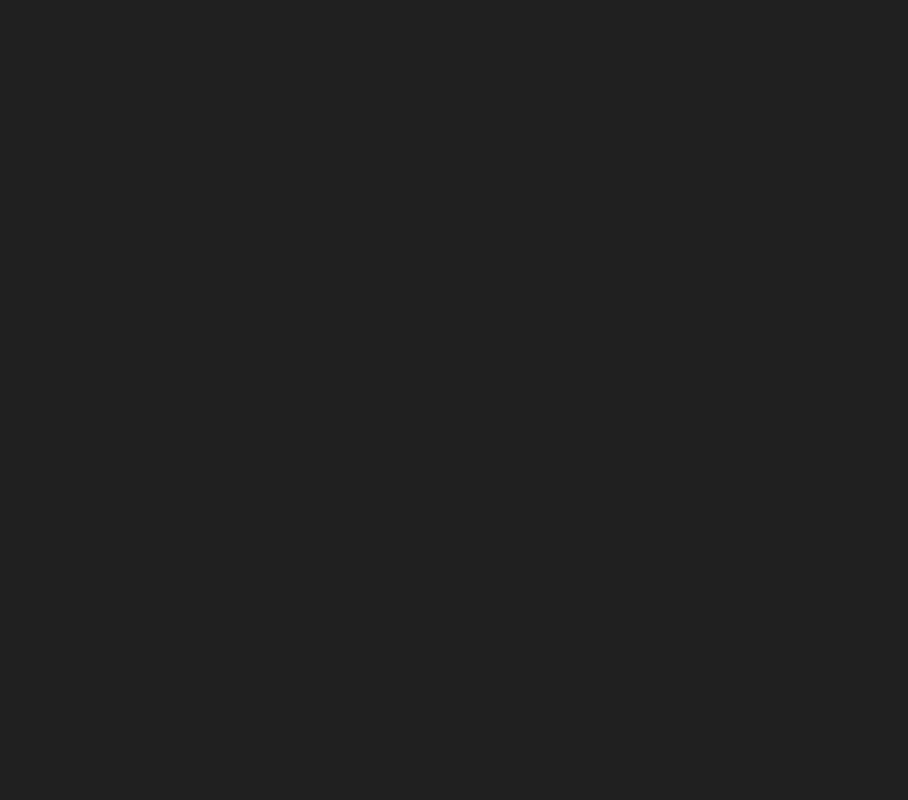
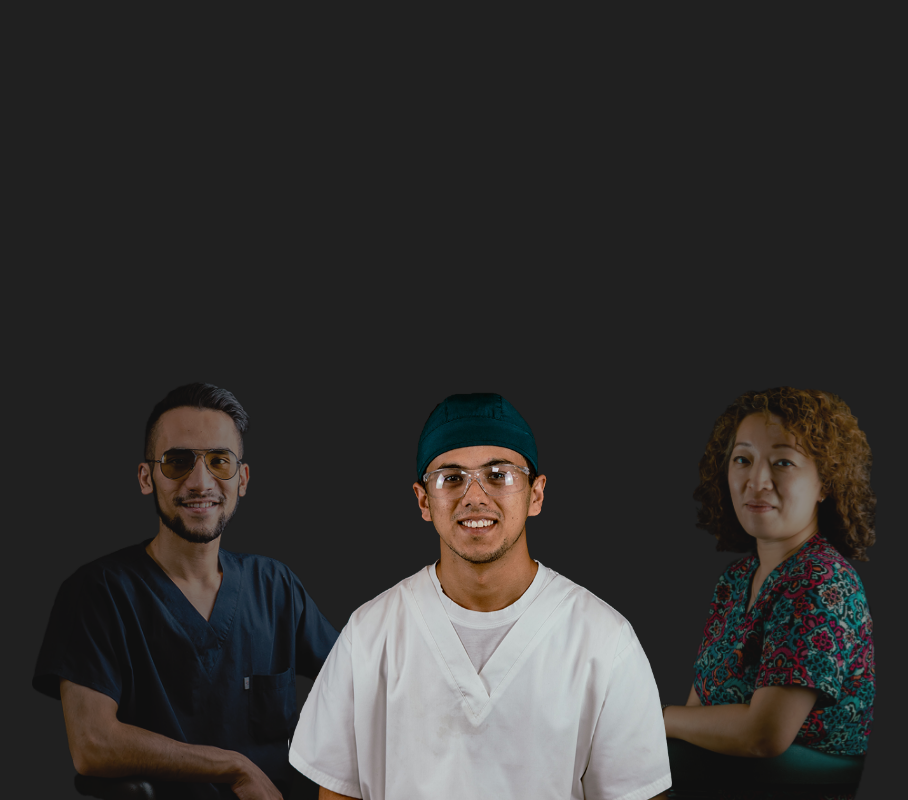
Before and after one commit to Nazahero/abclinic, a React (Create React App) app: page / in a window 1280 px wide. Both pictures are taken after a click on the element 30 px from the left and 399 px from the top of the page. Shown: the part 1600-2400 px from the top of the page, without its empty margins (160-1068 px from the left). Built offline with nearby package versions, Linux system fonts and the light colour scheme.

Commit message:
dentists welcome

```diff
--- a/public/script.js
+++ b/public/script.js
@@ -10,7 +10,8 @@ window.onload = () => {
         let priceList = document.querySelector(".priceList_table");
         let sidebar = document.querySelector(".sidebar_container");
         let social_icons = document.querySelectorAll(".social_media");
-
+        let dentists = document.querySelectorAll(".dentist");
+        let fog = document.querySelectorAll(".fog");
 
         home.scrollIntoView();
 
@@ -36,11 +37,12 @@ window.onload = () => {
 
                 if (currentPage.id == 3) {
                     sidebar.classList.add("paralax");
+                    off(dentists);
+                    off(fog);
                     for (let i = 0; i < social_icons.length; i++) {
                         const element = social_icons[i];
                         element.classList.add("paralax");
                     }
-
                     window.addEventListener("mousemove", function (ev) {
                         let Y = window.innerHeight;
                         let X = window.innerWidth;
@@ -67,6 +69,7 @@ window.onload = () => {
                         const element = social_icons[i];
                         element.classList.remove("paralax");
                     }
+                    addOff(fog);
                 }
 
 
@@ -107,6 +110,14 @@ window.onload = () => {
             });
         }
 
+        for (let i = 0; i < dentists.length; i++) {
+            const dentist = dentists[i];
+            dentist.addEventListener("transitionend", function (){
+                dentist.classList.add("nameup");
+            })
+        }
+
+
         open.addEventListener("click", () => {
             document.querySelector(".priceList_table").classList.toggle('openlist');
         })
@@ -120,6 +131,18 @@ function hiddenArrows(arr) {
     for (let i = 0; i < arr.length; i++) {
         const element = arr[i];
         element.classList.add("hidden");
+    }
+}
+function off(elems) {
+    for (let i = 0; i < elems.length; i++) {
+        const elem = elems[i];
+        elem.classList.remove("off");
+    }
+}
+function addOff(elems) {
+    for (let i = 0; i < elems.length; i++) {
+        const elem = elems[i];
+        elem.classList.add("off");
     }
 }
 function iconMove(page, arrow, priceList){
--- a/src/views/Main.jsx
+++ b/src/views/Main.jsx
@@ -55,9 +55,19 @@ function Main(props) {
                 <div className="background" id="b_services"><img src="./img/cutting.jpg" alt="" /></div>
                 <div className="background" id="b_staff"><img src="./img/background.jpg" alt="" /></div>
 
-                    <a href="https://instagram.com" className="insta social_media"><img src="./img/Instagram_logo.png" /></a>
-                    <a href="https://youtube.com" className="youtube social_media"><img src="./img/youtube_logo.png" /></a>
-                    <a href="https://telegram.org" className="telegram social_media"><img src="./img/telegram_logo.png" /></a>
+                <a href="https://instagram.com" className="insta social_media"><img src="./img/Instagram_logo.png" /></a>
+                <a href="https://youtube.com" className="youtube social_media"><img src="./img/youtube_logo.png" /></a>
+                <a href="https://telegram.org" className="telegram social_media"><img src="./img/telegram_logo.png" /></a>
+
+                <div className="fog _1 off">
+                    <img src="./img/fog.png" alt="" />
+                </div>
+                <div className="fog _2 off">
+                    <img src="./img/fog.png" alt="" />
+                </div>
+                <div className="fog _3 off">
+                    <img src="./img/fog.png" alt="" />
+                </div>
 
                 <div className="home" id="1">
                     <div className="content">
@@ -141,6 +151,44 @@ function Main(props) {
 
                 <div className="staff" id="3">
                         <div className="shadow"></div>
+
+                        <div className="dentists">
+                            <div className="dentist off _1">
+                                <div className="name">
+                                    <span className="n">Иброхимжон</span>
+                                    <span className="x"></span>
+                                    <div className="y"></div>
+                                </div>
+                                <img src="./img/dentist-1.png" alt="" /></div>
+                            <div className="dentist off _2">
+                                <div className="name">
+                                    <span className="n">Абдухамиджон</span>
+                                    <span className="x"></span>
+                                    <div className="y"></div>
+                                </div>
+                                <img src="./img/dentist-2.png" alt="" /></div>
+                            <div className="dentist off _3">
+                                <div className="name">
+                                    <span className="n">Виктория</span>
+                                    <span className="x"></span>
+                                    <div className="y"></div>
+                                </div>
+                                <img src="./img/dentist-3.png" alt="" /></div>
+                            <div className="dentist off _4">
+                                <div className="name">
+                                    <span className="n">Мансур Анварович</span>
+                                    <span className="x"></span>
+                                    <div className="y"></div>
+                                </div>
+                                <img src="./img/dentist-4.png" alt="" /></div>
+                            <div className="dentist off _5">
+                                <div className="name">
+                                    <span className="n">Татяна Юрьевна</span>
+                                    <span className="x"></span>
+                                    <div className="y"></div>
+                                </div>
+                                <img src="./img/dentist-5.png" alt="" /></div>
+                        </div>
                 </div>
 
                 <div className="info" id="4">
--- a/src/views/css/main.css
+++ b/src/views/css/main.css
@@ -81,14 +81,14 @@ body
 {
     z-index: 1;
 }
-.name
+.home .name
 {
     position: absolute;
     top: 30%;
     left: 13%;
     z-index: 1;
 }
-.name .title
+.home .name .title
 {
     font-size: 100px;
     color: rgba(255, 255, 255, 0.8);
@@ -100,7 +100,7 @@ body
     transform: translate(0, 70%);
     opacity: 0;
 }
-.name span
+.home .name span
 {
     margin-top: 15px;
     display: block;
@@ -110,7 +110,7 @@ body
     background-color: white;
     transition: 1s;
 }
-.name .subtitle
+.home .name .subtitle
 {
     font-size: 40px;
     text-align: center;
@@ -124,16 +124,16 @@ body
     transition: 1s 1.8s;
 }
 
-.name.ready .title
+.home .name.ready .title
 {
     transform: translate(0,0);
     opacity: 1;
 }
-.name.ready span
+.home .name.ready span
 {
     transform: scale(1);
 }
-.name.ready .subtitle {
+.home .name.ready .subtitle {
     transform: translate(0,0);
     opacity: 1;
 }
@@ -473,7 +473,193 @@ body
     width: 100%;
     height: 100vh;
     position: relative;
+    overflow: hidden;
 }
+.fog
+{
+    width: 70%;
+    transition-timing-function: ease-in-out;
+    position: fixed;
+    z-index: 6;
+}
+.fog img
+{
+    width: 100%;
+}
+.fog._1
+{
+    bottom: -38%;
+    transition: 1s;
+    left: -23%;
+}
+.fog._2
+{
+    transition: 1s 0.3s;
+    bottom: -51%;
+    left: 15%;
+}
+.fog._3
+{
+    bottom: -40%;
+    transition: 1s;
+    right: -23%;
+}
+.fog._1.off
+{
+    bottom: -70%;
+    left: -40%
+}
+.fog._2.off
+{
+    bottom: -70%;
+}
+.fog._3.off
+{
+    bottom: -70%;
+    right: -40%;
+}
+.dentist
+{
+    position: absolute;
+}
+.dentist._4
+{
+    width: 30%;
+    left: 35%;
+    bottom: -29%;
+    transition: 1s 1s;
+    z-index: 4;
+}
+.dentist._4.off
+{
+    bottom: -100%;
+}
+.dentist._3
+{
+    width: 25%;
+    right: 19%;
+    bottom: -5.5%;
+    transition: 1s 2.5s;
+    opacity: 1;
+    z-index: 3;
+}
+.dentist._2
+{
+    width: 25%;
+    left: 15%;
+    transition: 1s 2.5s;
+    bottom: -5%;
+    z-index: 3;
+}
+.dentist._3.off , .dentist._2.off
+{
+    opacity: 0;
+}
+.dentist._1
+{
+    width: 27.5%;
+    left: -4%;
+    transition: 1s 4s;
+    bottom: -15%;
+    z-index: 2;
+}
+.dentist._1.off
+{
+    left: -30%;
+}
+.dentist._5
+{
+    width: 28%;
+    right: -10%;
+    bottom: -3%;
+    transition: 1s 4s;
+    z-index: 2;
+}
+.dentist._5.off
+{
+    right: -30%;
+}
+.dentist img
+{
+    width: 100%;
+}
+
+.dentist .name {
+    position: absolute;
+    display: flex;
+    overflow: hidden;
+    flex-direction: column;
+    justify-content: start;
+    align-items: center;
+    width: 100%;
+    height: 20%;
+    top: -25%;
+}
+.dentist .name .n
+{
+    top: 0;
+    left: 0;
+    width: 100%;
+    font-size: 30px;
+    text-align: center;
+    font-family: "Montserrat";
+    letter-spacing: 2px;
+    color: rgba(255, 255, 255, 0.73);
+    display: block;
+    transition: 0.5s 2.1s;
+    transform: translate(0, 110%);
+    opacity: 0;
+    z-index: 6;
+}
+.dentist._3 .name , .dentist._2 .name
+{
+    height: 28%;
+    top: -33%;
+}
+.dentist .name .x
+{
+    width: 0%;
+    transition: 0.8s 1.3s;
+    margin-top: 5px;
+    height: 3px;
+    display: block;
+    background-color: rgba(255, 255, 255, 0.873);
+}
+.dentist.nameup .name .x
+{
+    width: 70%;
+}
+.dentist .name .y {
+    display: block;
+    width: 3px;
+    height: 100%;
+    opacity: 1;
+    transition: 0.8s 0.5s;
+    transform: translate(0, 110%);
+    background-color: rgba(255, 255, 255, 0.873);
+}.dentist.nameup .name .y, .dentist.nameup .name .n
+{
+    transform: translate(0,0);
+    opacity: 1;
+}
+.dentist._3 .name
+{
+    right: -20%;
+}
+.dentist._5 .name
+{
+    left: -24%;
+}
+.dentist._2 .name .n
+{
+    padding-left: 3%;
+}
+.dentist._1 .name
+{
+    right: -8%;
+}
+
+
 
 
 /* --- sidebar --- */
@@ -486,7 +672,7 @@ body
     width: 240px;
     height: 100%;
 
-    z-index: 5;
+    z-index: 10;
 }
 .sidebar_container
 {
```
Also changed, not shown: public/img/fog.png (added).
